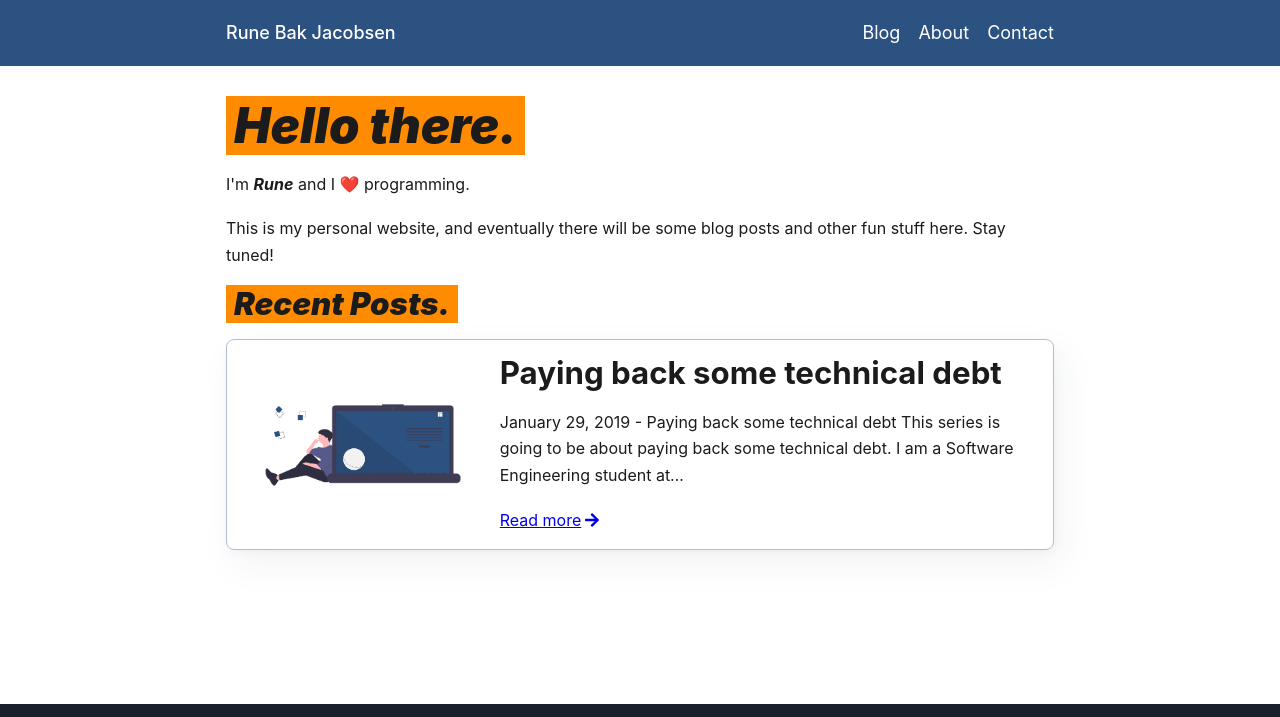
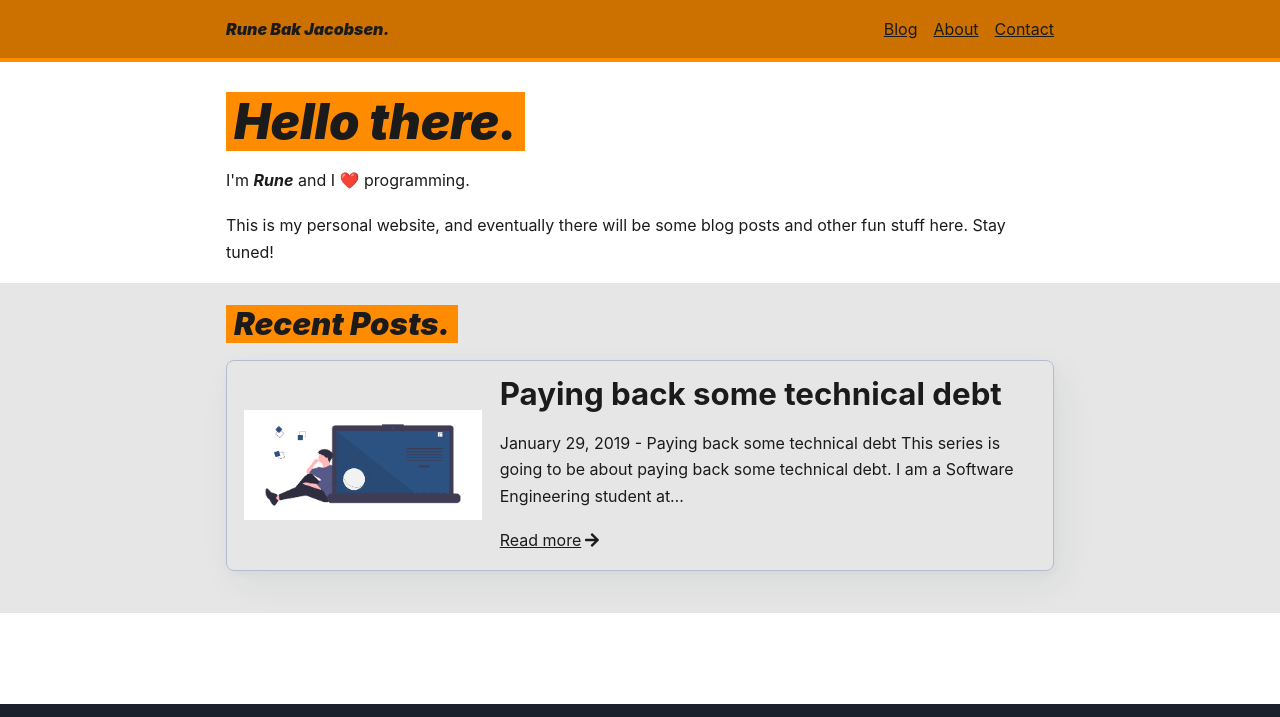
Before and after one commit to runebakjacobsen/runebakjacobsen, a Gatsby site: page / in a window 1280 px wide. Shown: the top 717 px of the page. Built offline with nearby package versions, Linux system fonts and the light colour scheme; Gatsby itself is replaced by a stand-in of ours; a web font is replaced by a local one.

Commit message:
More work on the design

```diff
--- /dev/null
+++ b/src/components/grey-background.js
@@ -0,0 +1,7 @@
+import styled from "styled-components"
+import { darken } from "polished"
+
+export const GreyBackground = styled.div`
+  padding: 1.5rem 0;
+  background: ${darken(0.1, "#fff")};
+`
--- a/src/components/header.js
+++ b/src/components/header.js
@@ -4,13 +4,15 @@ import React from "react"
 import styled from "styled-components"
 import MobileNav from "./mobile-nav"
 import { above } from "../utilities/breakpoints"
+import { Highlight } from "./highlight"
+import { darken } from "polished"
 
 const Header = ({ siteTitle }) => (
   <HeaderWrapper>
     <MobileNav />
     <nav>
       <span>
-        <Link to="/">{siteTitle}</Link>
+        <Link to="/">{siteTitle}.</Link>
       </span>
       <div>
         <Link to="/blog">Blog</Link>
@@ -30,9 +32,10 @@ Header.defaultProps = {
 }
 
 const HeaderWrapper = styled.header`
-  background: #2c5282;
+  border-bottom: 4px solid darkorange;
+  background: ${darken(0.1, "darkorange")};
   padding: 1em;
-  font-size: 1.125em;
+  /* font-size: 1.125em; */
   margin-bottom: 2rem;
 
   nav {
@@ -46,14 +49,15 @@ const HeaderWrapper = styled.header`
   }
 
   a {
-    color: #fff;
-    text-decoration: none;
     margin-left: 1em;
   }
 
   span a {
     margin-left: 0;
-    font-weight: 500;
+    font-style: italic;
+    font-weight: 900;
+    color: #1b1b1b;
+    text-decoration: none;
   }
 `
 
--- a/src/global.js
+++ b/src/global.js
@@ -85,7 +85,9 @@ const GlobalStyle = createGlobalStyle`
     b {
         font-weight: 700;
     }
-
+    a {
+        color: inherit;
+    }
     section, nav {
         padding: 0 1rem;
         margin: 0 auto 0 auto;
--- a/src/pages/index.js
+++ b/src/pages/index.js
@@ -5,6 +5,7 @@ import Welcome from "../components/welcome"
 import PostPreview from "../components/post-preview"
 import { graphql } from "gatsby"
 import { Highlight } from "../components/highlight"
+import { GreyBackground } from "../components/grey-background"
 
 export const query = graphql`
   query IndexQuery {
@@ -34,14 +35,17 @@ const IndexPage = ({ data }) => (
   <Layout>
     <SEO title="Home" />
     <Welcome />
+    <GreyBackground>
       <section>
         <h3>
           <Highlight>Recent Posts.</Highlight>
         </h3>
+
         {data.allMdx.edges.map(edge => (
           <PostPreview key={edge.node.frontmatter.path} post={edge.node} />
         ))}
       </section>
+    </GreyBackground>
   </Layout>
 )
 
```
Lines whose indentation alone changed are shown as unchanged.
